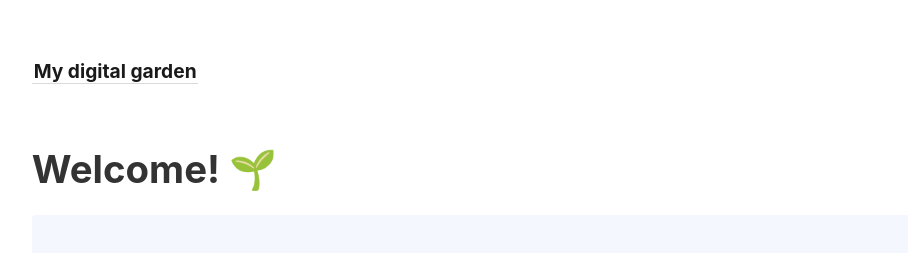
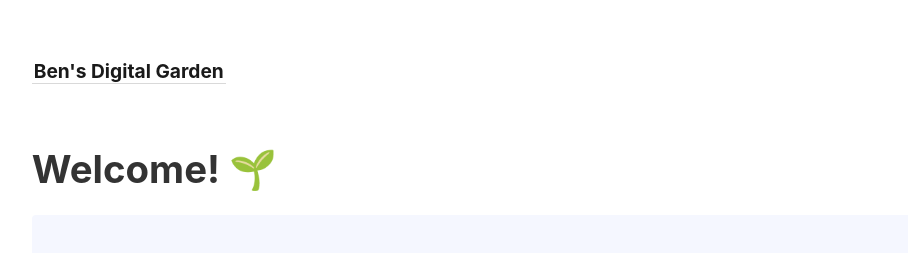
Before and after one commit to benjamn/garden, a Jekyll site: the page built from _pages/index.md, in a window 1280 px wide. Shown: the top 253 px of the page, without its empty margins (45-953 px from the left). Built offline with Jekyll 4.4.1, drawn with Linux system fonts in a browser that asks for light colours.

Commit message:
Minor initial _config.yml tweaks.

```diff
--- a/_config.yml
+++ b/_config.yml
@@ -1,10 +1,10 @@
-title:               My digital garden
+title:               Ben's Digital Garden
 include:             ['_pages']
 exclude:             ['_includes/notes_graph.json']
 # You may need to change the base URL depending on your deploy configuration.
 # Specifically, when using GitHub Pages, the baseurl should point to where GitHub
 # Pages deploys your repository (which is usually the repository name).
-baseurl:             ''
+baseurl:             '/garden'
 
 # If you are using a host that cannot resolve URLs that do
 # not end with .html (such as Neocities), set this to 'true'.
```
